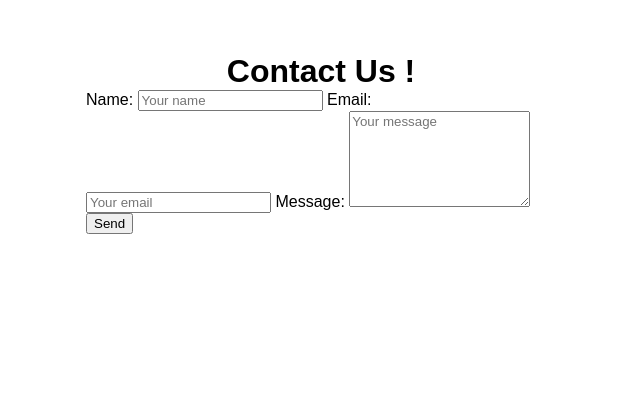
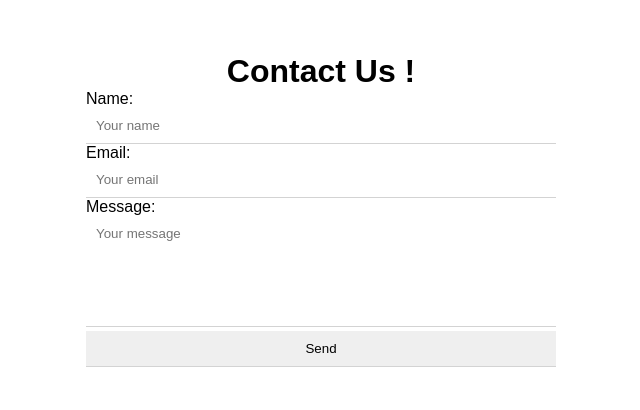
Before and after one commit to KshitijShresth29/Contact-Form, a plain HTML site: page index.html in a window 1280 px wide. Shown: the part 123-533 px from the top of the page, without its empty margins (319-959 px from the left). Drawn offline with Linux system fonts and the light colour scheme.

Commit message:
Update style.css

```diff
--- a/style.css
+++ b/style.css
@@ -27,3 +27,19 @@ h1{
     margin: 0;
     text-align: center;
 }
+
+label{
+    display: blocks;
+    margin: 20px 0;
+}
+
+input, textarea{
+    width: 100%;
+    padding: 10px;
+    box-sizing: border-box;
+    outline: none;
+    resize: none;
+    border: none;
+    border-bottom: 1px solid #D3D3D3;
+
+}
```
